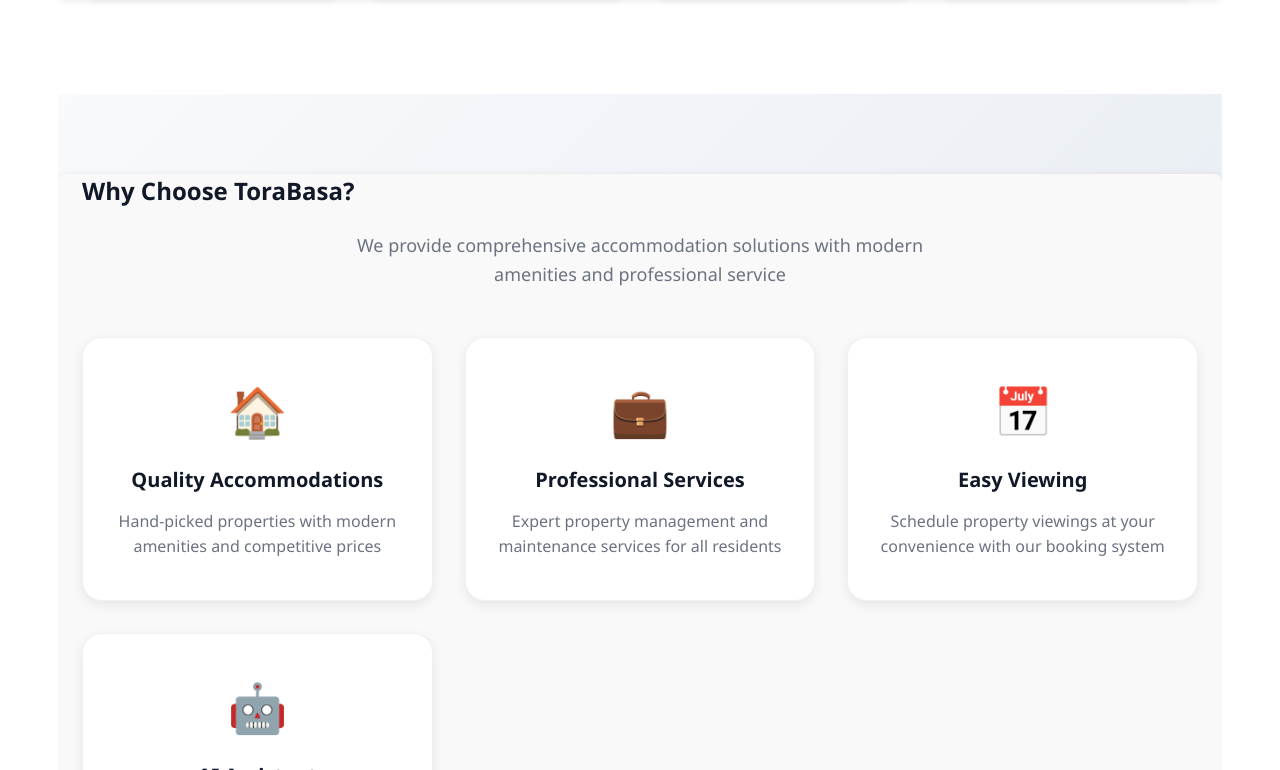
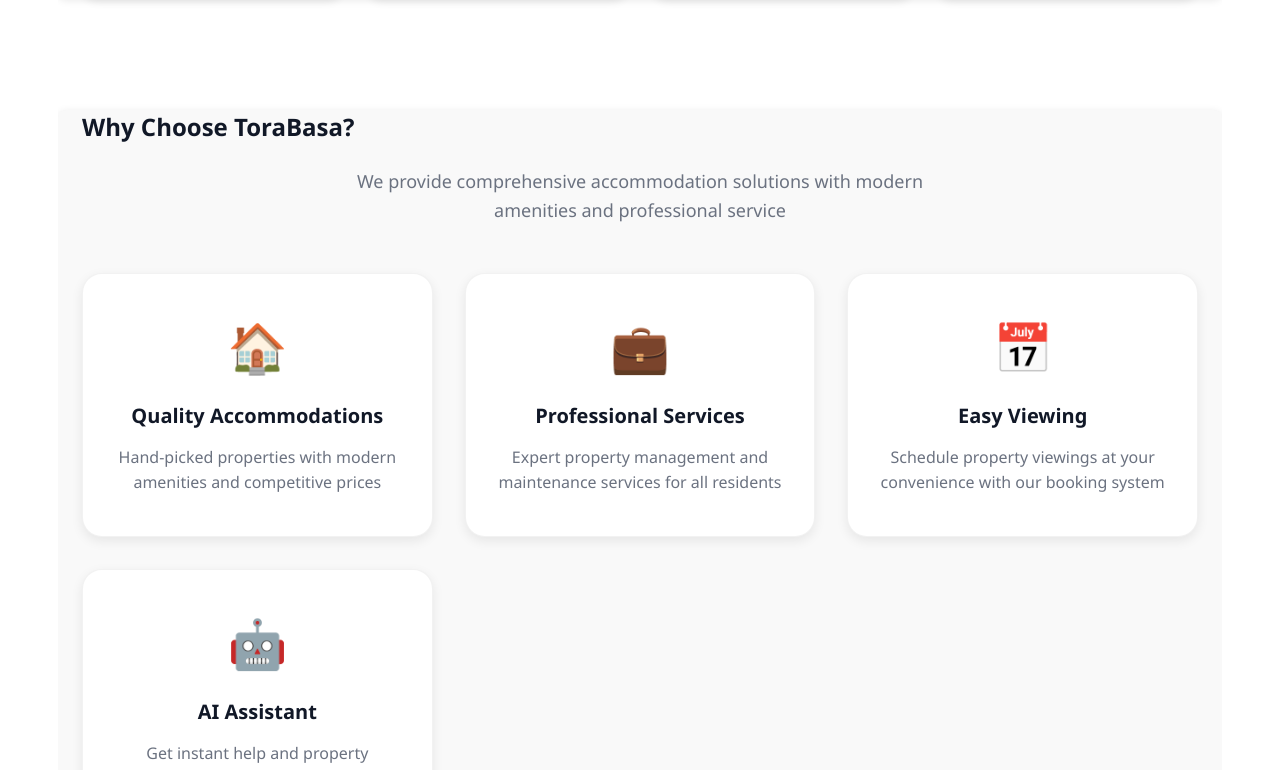
Before and after one commit to PyneAppp/Agent, a React (Vite) app in the folder frontend/: page / in a window 1280 px wide. Shown: the part 1070-1840 px from the top of the page. Built offline with nearby package versions, Linux system fonts and the light colour scheme.

Commit message:
Updated Home.scss styles for features section and added ProfessionalsRegistration import in NavBar.jsx

```diff
--- /dev/null
+++ b/frontend/src/components/ProfessionalsRegistration/professionalsRegistration.jsx
@@ -0,0 +1,4 @@
+
+export default function ProfessionalsRegistration(){
+
+}
--- a/frontend/src/routes/Home/Home.scss
+++ b/frontend/src/routes/Home/Home.scss
@@ -44,7 +44,7 @@
   display: flex;
   align-items: center;
   gap: 1.5rem;
-  /*box-shadow: 0 4px 8px rgba(0, 0, 0, 0.08);*/
+  box-shadow: 0 4px 8px rgba(0, 0, 0, 0.08);
   transition: transform 0.3s ease, box-shadow 0.3s ease;
 
   &:hover {
@@ -161,8 +161,8 @@
 
 // Features Section
 .features-section {
-  padding: 5rem 0;
-  background: linear-gradient(135deg, #f8fafc 0%, #e2e8f0 100%);
+  padding: 1rem 0;
+  background: white;
 }
 
 .features-grid {
--- a/frontend/src/routes/navBar/NavBar.jsx
+++ b/frontend/src/routes/navBar/NavBar.jsx
@@ -5,6 +5,7 @@
 import { Shield, LogOut, User } from "lucide-react";
 import { useAdmin } from "../../context/AdminContext";
 import AdminLogin from "../../components/Admin/AdminLogin";
+import ProfessionalsRegistration from "../../components/ProfessionalsRegistration/professionalsRegistration";
 import UserLogin from "../../components/Auth/UserLogin";
 import AccommodationApp from "../accomodation/Accomodation";
 
```
Also changed, not shown: frontend/src/components/ProfessionalsRegistration/professionalsRegistration.scss (added).
